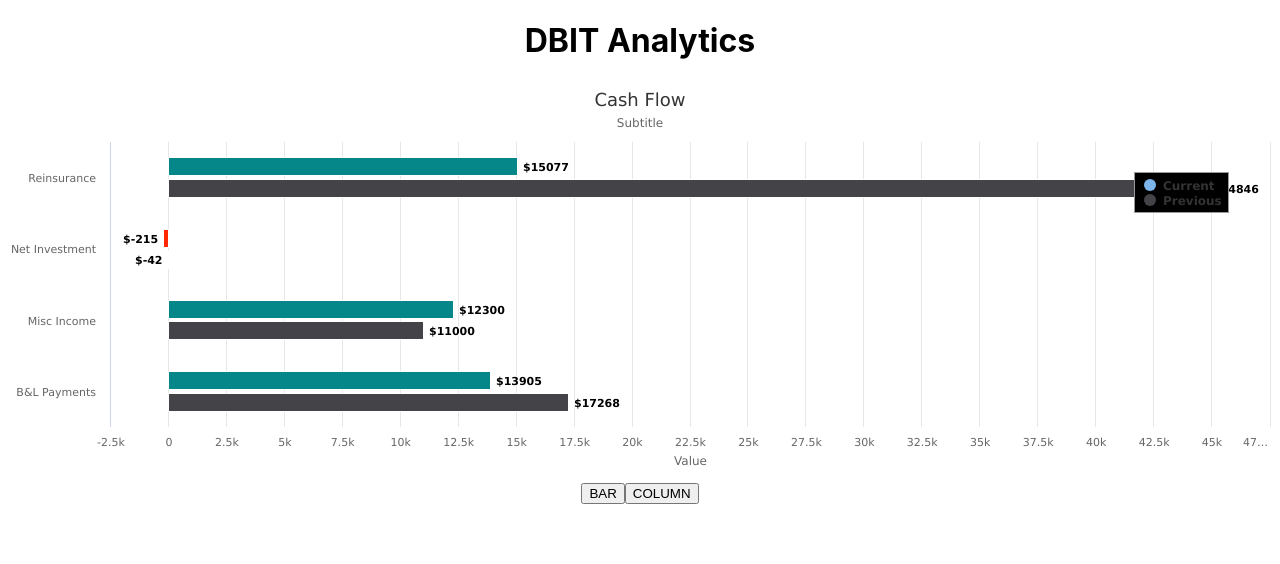
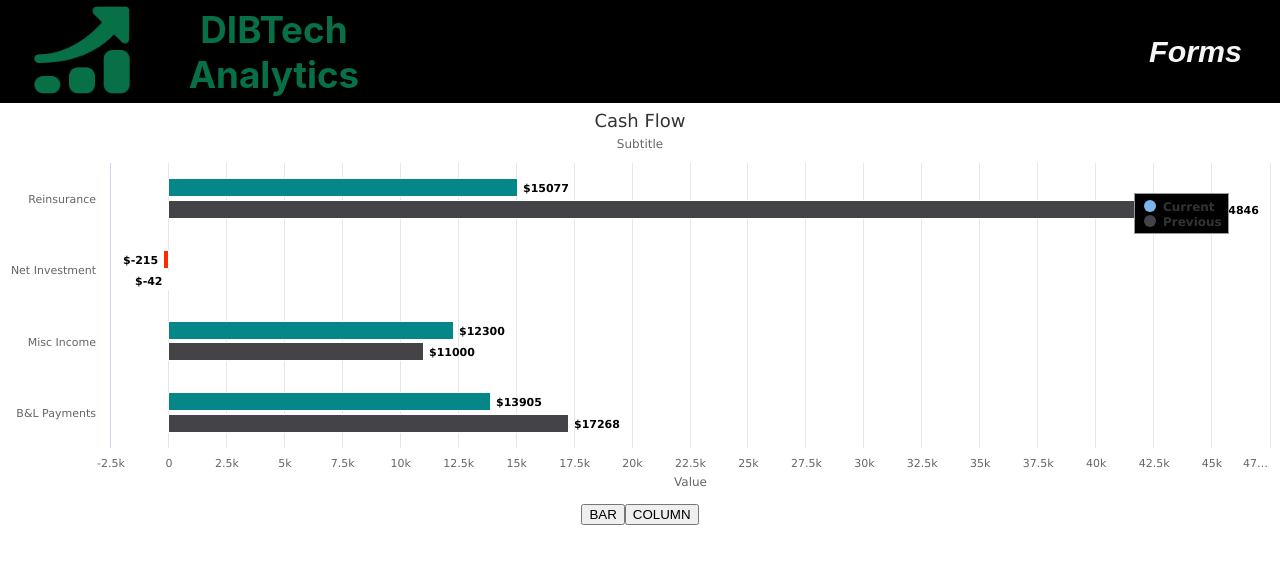
Before and after one commit to Davila-Israel96/ERP-Project, a React (Create React App) app: page / in a window 1280 px wide. Shown: the top 564 px of the page. Built offline with nearby package versions, Linux system fonts and the light colour scheme.

Commit message:
started some styling

```diff
--- a/src/App.css
+++ b/src/App.css
@@ -28,6 +28,91 @@
 	color: #61dafb;
 }
 
+ul {
+	list-style-type: none;
+}
+
+/* Navbar Styling */
+@media screen and (min-width: 800px) {
+	nav {
+		/* border-bottom: 5px solid white; */
+		box-shadow: 0 5px 15px rgba(0, 0, 0, 0.1);
+		background: black;
+	}
+	.logo {
+		height: 13vh;
+	}
+	.nav-center {
+		max-width: 1220px;
+		max-height: 100px;
+		margin: 0 auto;
+		display: flex;
+		align-items: center;
+		justify-content: space-between;
+		padding: 0.1rem;
+	}
+	.nav-header {
+		padding: 0;
+	}
+	.nav-title {
+		justify-self: center;
+		text-align: center;
+	}
+	.navbar-heading {
+		color: #077046;
+		font-size: 2.3rem;
+	}
+	.nav-toggle {
+		display: none;
+	}
+	.links-container {
+		height: auto !important;
+		width: 80%;
+	}
+	.links {
+		display: flex;
+		justify-content: end;
+		margin-left: 2em;
+	}
+	.page-link {
+		display: block;
+		align-self: center;
+		height: 85%;
+		padding: 0.46em 1.1em !important;
+		/* border: 0.1em solid #000000; */
+		margin: 0 0.2em 0.2em 0;
+		/* border-radius: 0.12em; */
+		box-sizing: border-box;
+		text-decoration: none;
+		font-family: 'Sitka Heading Bold', sans-serif;
+		font-kerning: 0.5px;
+		font-size: 1.9rem;
+		font-weight: 700;
+		font-style: italic;
+		color: whitesmoke;
+		text-shadow: 0 0.04em 0.04em rgba(0, 0, 0, 0.35);
+		/* background: transparent; */
+		background-image: linear-gradient(90deg, white 23%, #077046 100%);
+		background-size: 0% 3px;
+		background-repeat: no-repeat;
+		background-position: right bottom;
+		text-align: center;
+		transition: background-size 300ms ease;
+	}
+	.page-link {
+		padding-right: 0 !important;
+		margin: 0 0.5rem !important;
+	}
+	.page-link:hover {
+		padding: 0;
+	}
+	.page-link:hover {
+		background-size: 90% 3px;
+		/* color: var(--custom-red-lighter);
+	padding-left: 1.5rem; */
+	}
+}
+
 @keyframes App-logo-spin {
 	from {
 		transform: rotate(0deg);
--- a/src/App.js
+++ b/src/App.js
@@ -1,6 +1,7 @@
 import './App.css';
 import { useState } from 'react';
 import { Routes, Route } from 'react-router-dom';
+import Navbar from './components/Navbar';
 import CashFlowChart from './components/CashFlowChart';
 // when using certain modules, they must be imported and initialized separately
 /**
@@ -12,7 +13,7 @@ function App() {
 
 	return (
 		<div className='App'>
-			<h1>DBIT Analytics</h1>
+			<Navbar />
 			<Routes>
 				<Route path='/' element={<CashFlowChart chartType={chartType} />} />
 			</Routes>
--- /dev/null
+++ b/src/components/Navbar.js
@@ -0,0 +1,28 @@
+import React from 'react';
+import { Link } from 'react-router-dom';
+
+export const Navbar = () => {
+	return (
+		<nav>
+			<div className='nav-center'>
+				<div className='nav-header'>
+					<img className='logo' src='/dibLogo.png' alt='logo' />
+				</div>
+				<div className='nav-title'>
+					<h1 className='navbar-heading'>DIBTech Analytics</h1>
+				</div>
+				<div className='links-container'>
+					<ul className='links'>
+						<li>
+							<Link className='page-link' to='/forms'>
+								Forms
+							</Link>
+						</li>
+					</ul>
+				</div>
+			</div>
+		</nav>
+	);
+};
+
+export default Navbar;
```
Also changed, not shown: public/dibLogo.png (added). Lines whose indentation alone changed are shown as unchanged.
